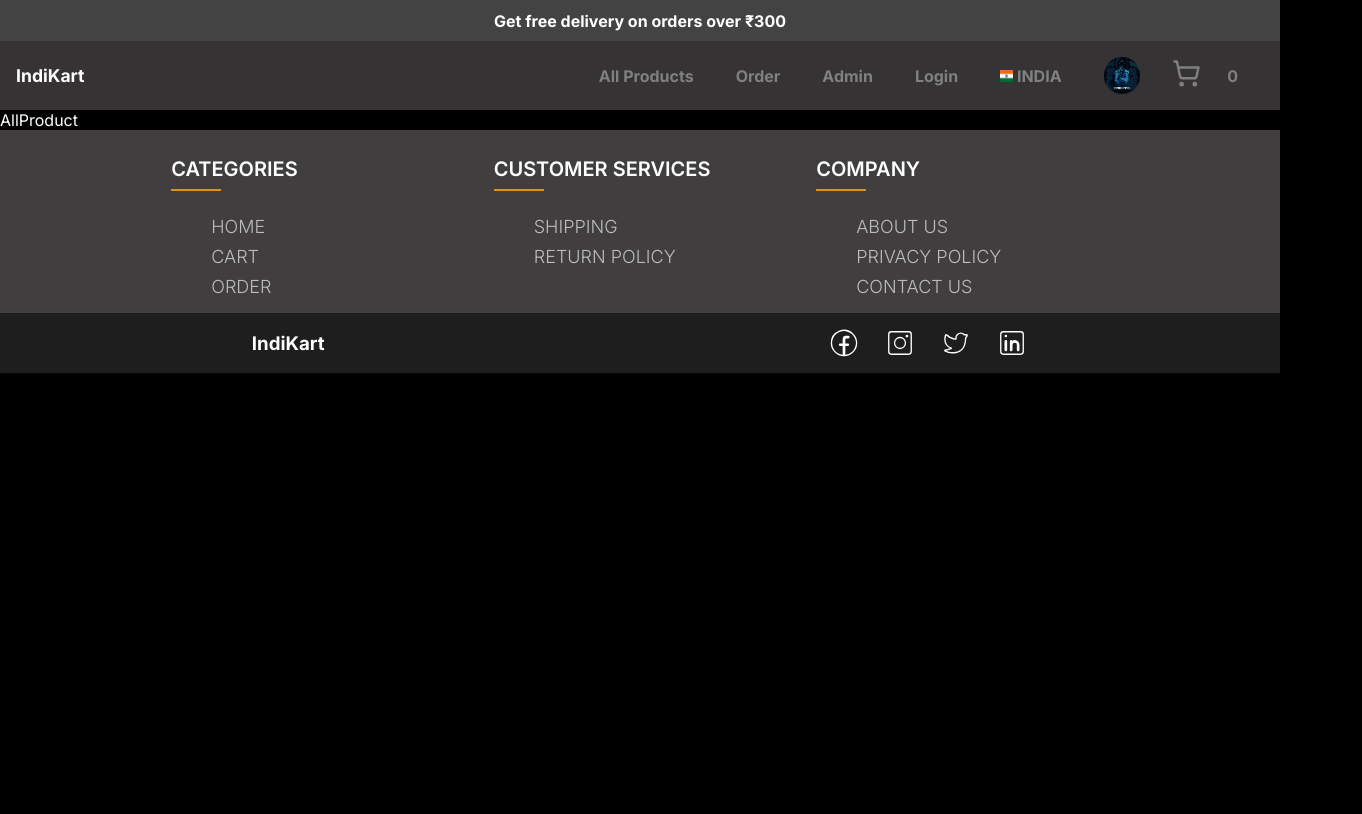
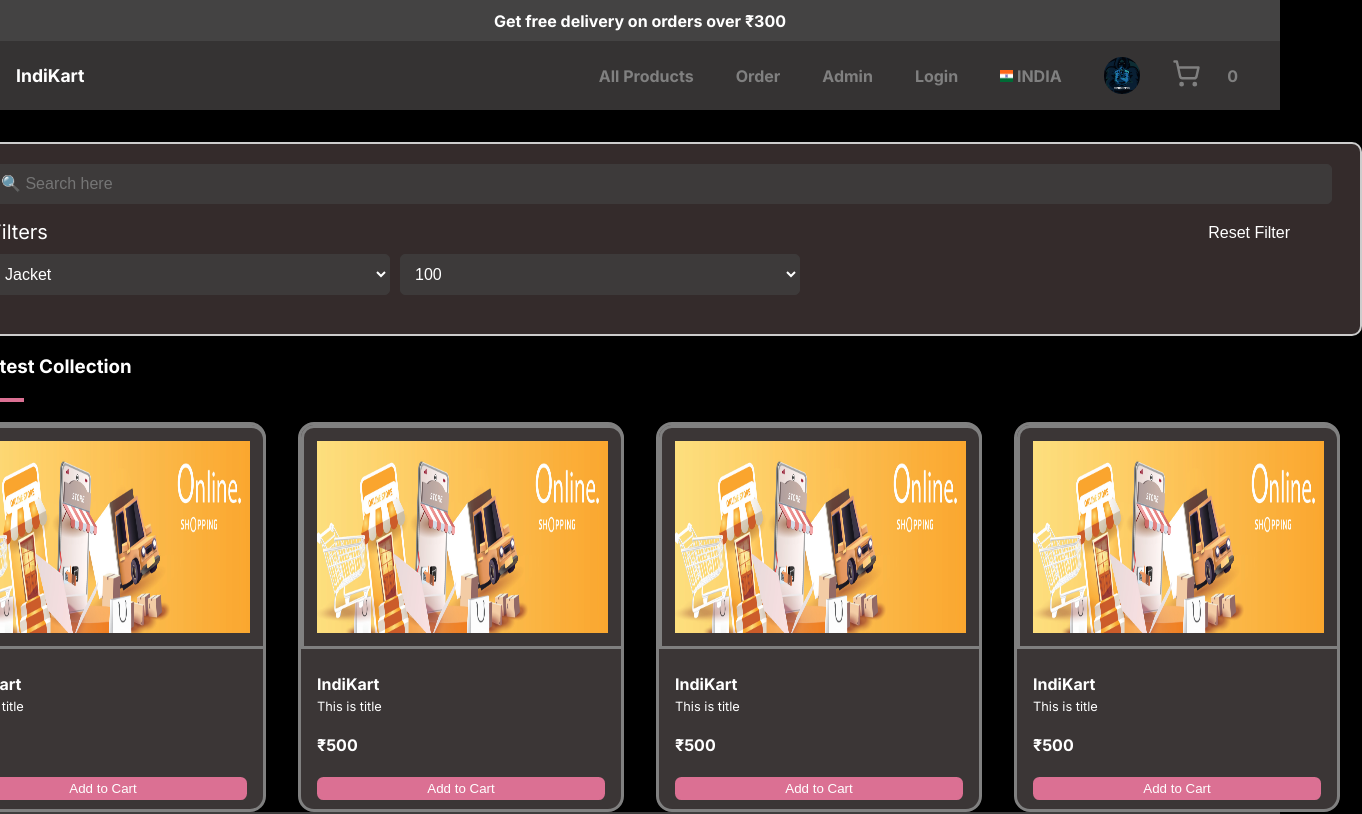
Before and after one commit to khushi-chaudhary29/IndiKart, a Next.js app: page /allproduct in a window 1280 px wide. Shown: the top 814 px of the page, 1362 px wide, since content can reach past the window. Built offline with nearby package versions, Linux system fonts and the light colour scheme.

Commit message:
add page

```diff
--- a/src/app/allproduct/page.js
+++ b/src/app/allproduct/page.js
@@ -1,9 +1,14 @@
 import React from 'react'
 import styles from '../page.module.css'
+import Filter from '@/components/Filter'
+import ProductCard from '@/components/ProductCard'
 
 const AllProduct = () => {
   return (
-    <main className='main'>AllProduct</main>
+    <main className={styles.main}>
+      <Filter/>
+      <ProductCard/>
+    </main>
   )
 }
 
```
Also changed, not shown: src/app/about/page.js (added, +10 -0 lines), src/app/contact/page.js (added, +10 -0 lines), src/app/returnpolicy/page.js (added, +9 -0 lines).
